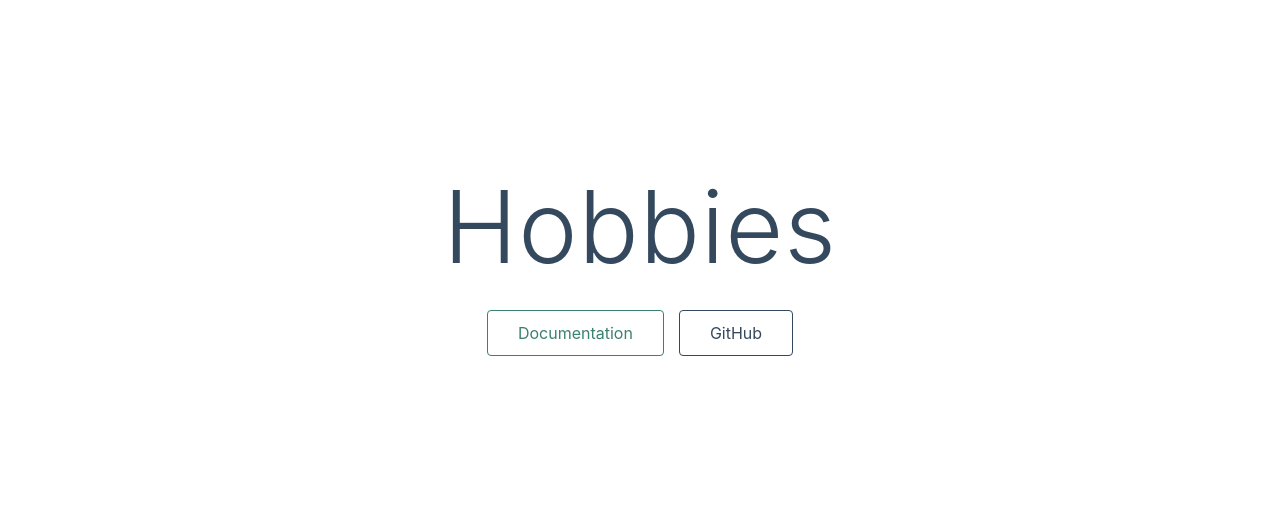
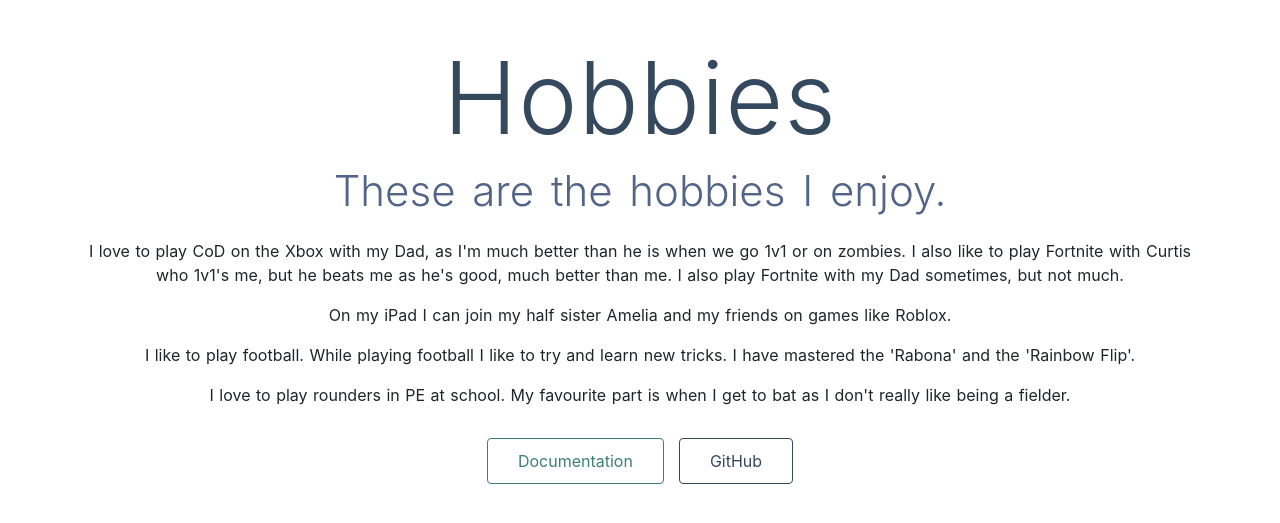
Before and after one commit to GeorgeStevenScott/georgestevenscott.github.io, a Nuxt app: page /hobbies in a window 1280 px wide. Shown: the part 139-662 px from the top of the page. Built offline with nearby package versions, Linux system fonts and the light colour scheme.

Commit message:
Update hobbies page

```diff
--- a/pages/hobbies.vue
+++ b/pages/hobbies.vue
@@ -4,6 +4,21 @@
       <h1 class="title">
         Hobbies
       </h1>
+      <h2 class="subtitle">
+        These are the hobbies I enjoy.
+      </h2>
+      <p>
+        I love to play CoD on the Xbox with my Dad, as I'm much better than he is when we go 1v1 or on zombies. I also like to play Fortnite with Curtis who 1v1's me, but he beats me as he's good, much better than me. I also play Fortnite with my Dad sometimes, but not much.
+      </p>
+      <p>
+        On my iPad I can join my half sister Amelia and my friends on games like Roblox.
+      </p>
+      <p>
+        I like to play football. While playing football I like to try and learn new tricks. I have mastered the 'Rabona' and the 'Rainbow Flip'.
+      </p>
+      <p>
+        I love to play rounders in PE at school. My favourite part is when I get to bat as I don't really like being a fielder.
+      </p>
       <main-menu/>
     </div>
   </section>
```
